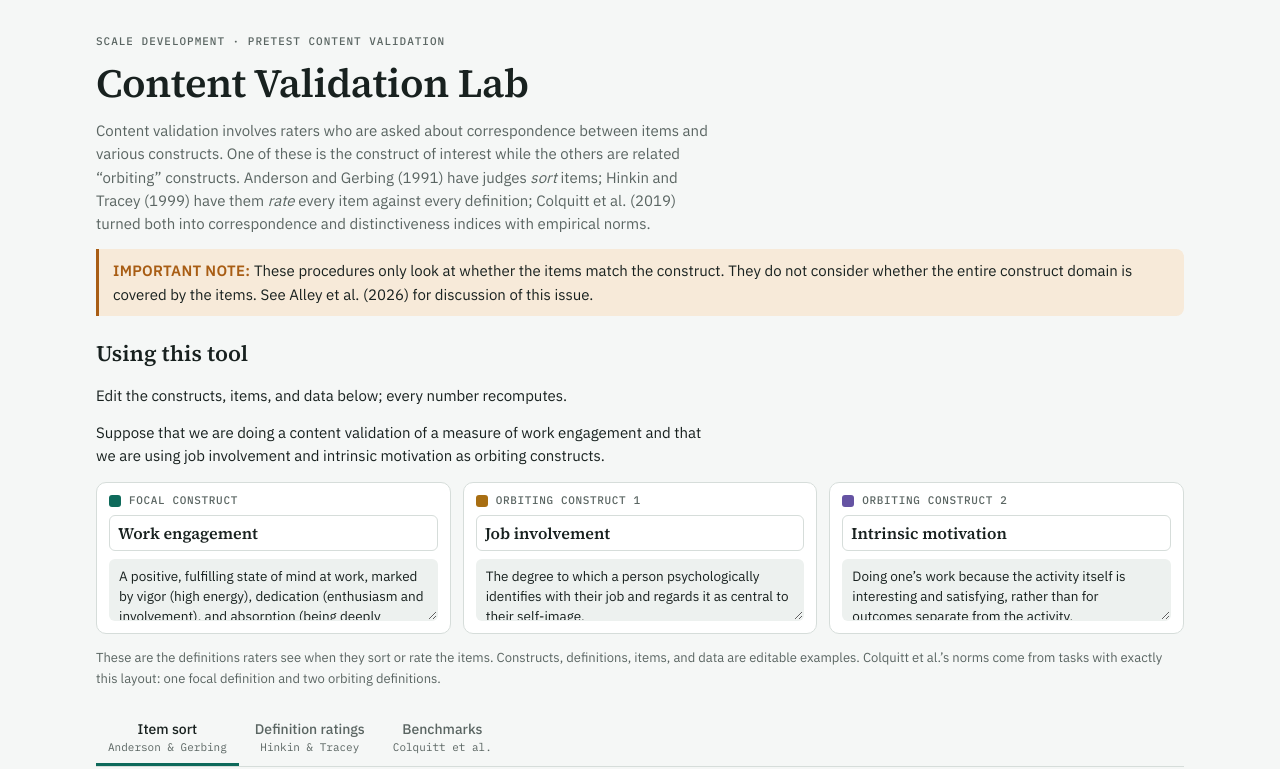
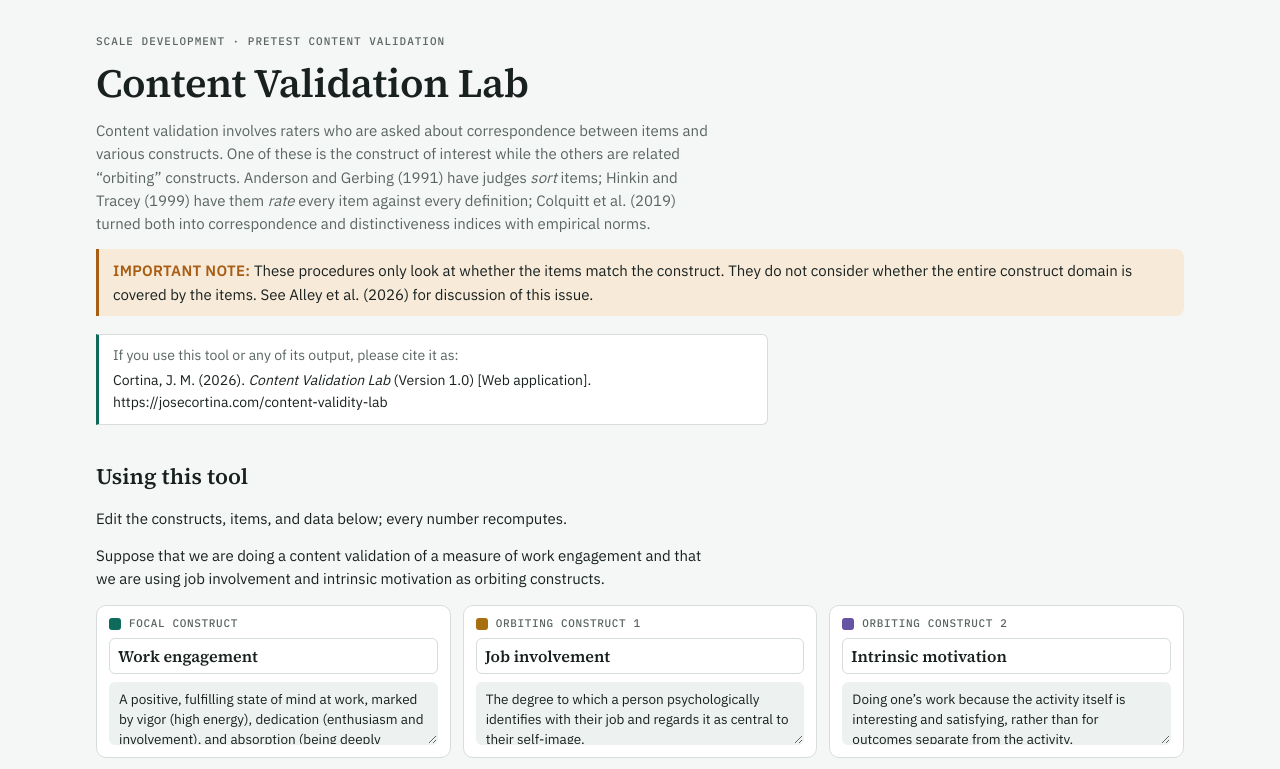
Before and after one commit to cortina16-oss/content-validity-lab, a plain HTML site: page index.html in a window 1280 px wide. Shown: the top 769 px of the page. Drawn offline with Linux system fonts and the light colour scheme.

Commit message:
Add citation request below the introduction
Co-Authored-By: Claude Opus 5.5 <noreply@anthropic.com>
Claude-Session: https://claude.ai/code/session_01HjYzJfbBDRZpcvUp3QT8g2

```diff
--- a/index.html
+++ b/index.html
@@ -137,6 +137,8 @@ svg .lab{fill:var(--ink);font-size:11px}
 .refs p{max-width:none;padding-left:2em;text-indent:-2em}
 footer{border-top:1px solid var(--rule);padding-top:16px}
 @media (prefers-reduced-motion: reduce){*{transition:none!important}}
+.cite-box{margin:4px 0 14px;padding:10px 14px;font-size:14px;line-height:1.55;color:var(--muted);background:var(--surface);border:1px solid var(--rule);border-left:3px solid var(--focal);border-radius:0 6px 6px 0;max-width:80ch;overflow-wrap:anywhere}
+.cite-box-ref{display:block;margin-top:4px;color:var(--ink)}
 </style>
 </head>
 <body>
@@ -148,6 +150,7 @@ footer{border-top:1px solid var(--rule);padding-top:16px}
   <h1>Content Validation Lab</h1>
   <p class="muted">Content validation involves raters who are asked about correspondence between items and various constructs. One of these is the construct of interest while the others are related “orbiting” constructs. Anderson and Gerbing (1991) have judges <em>sort</em> items; Hinkin and Tracey (1999) have them <em>rate</em> every item against every definition; Colquitt et al. (2019) turned both into correspondence and distinctiveness indices with empirical norms.</p>
   <p class="important"><strong>IMPORTANT NOTE:</strong> These procedures only look at whether the items match the construct. They do not consider whether the entire construct domain is covered by the items. See Alley et al. (2026) for discussion of this issue.</p>
+  <div class="cite-box">If you use this tool or any of its output, please cite it as: <span class="cite-box-ref">Cortina, J. M. (2026). <i>Content Validation Lab</i> (Version 1.0) [Web application]. https://josecortina.com/content-validity-lab</span></div>
   <h2 style="margin-top:6px">Using this tool</h2>
   <p>Edit the constructs, items, and data below; every number recomputes.</p>
   <p>Suppose that we are doing a content validation of a measure of work engagement and that we are using job involvement and intrinsic motivation as orbiting constructs.</p>
```
